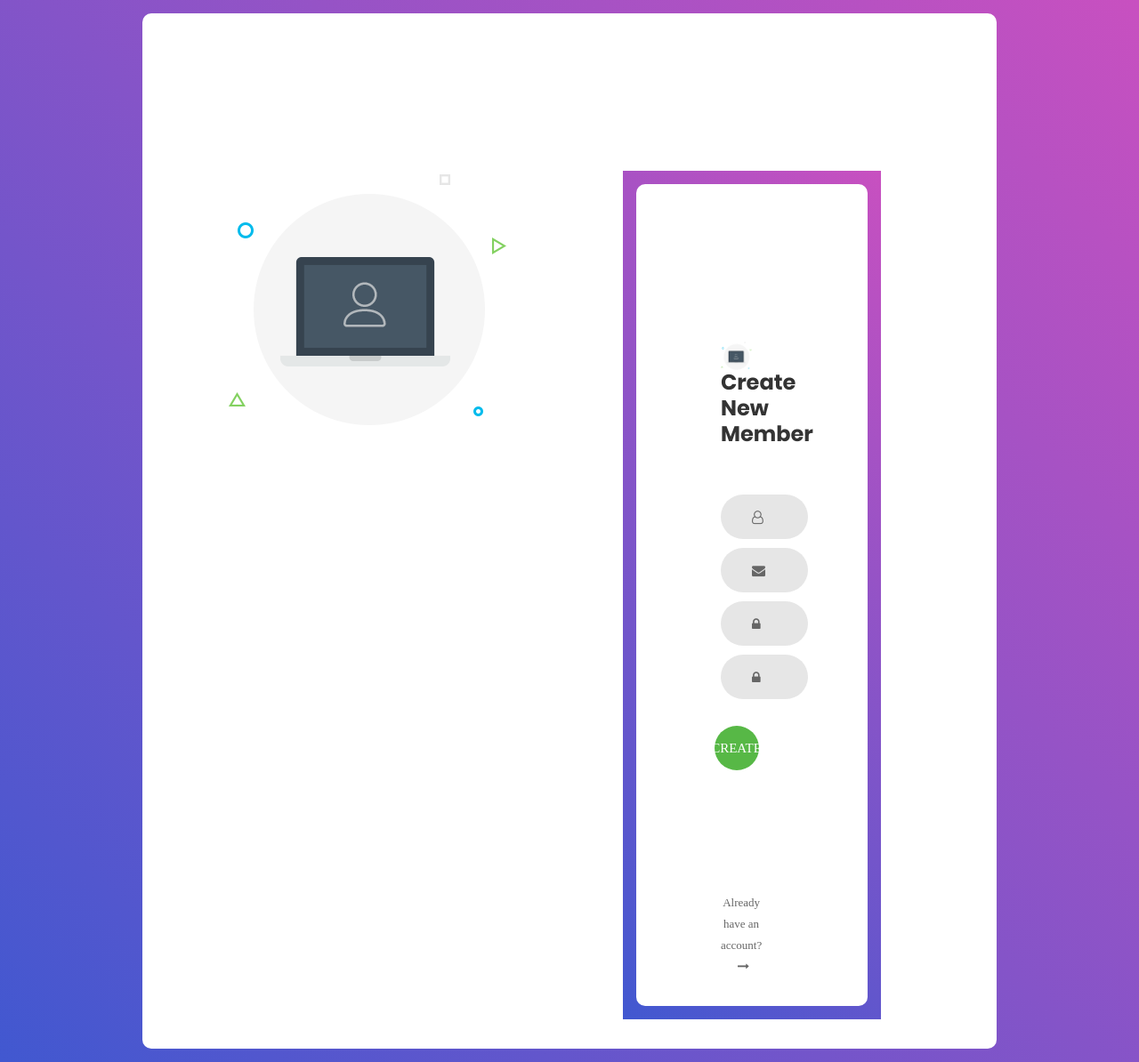
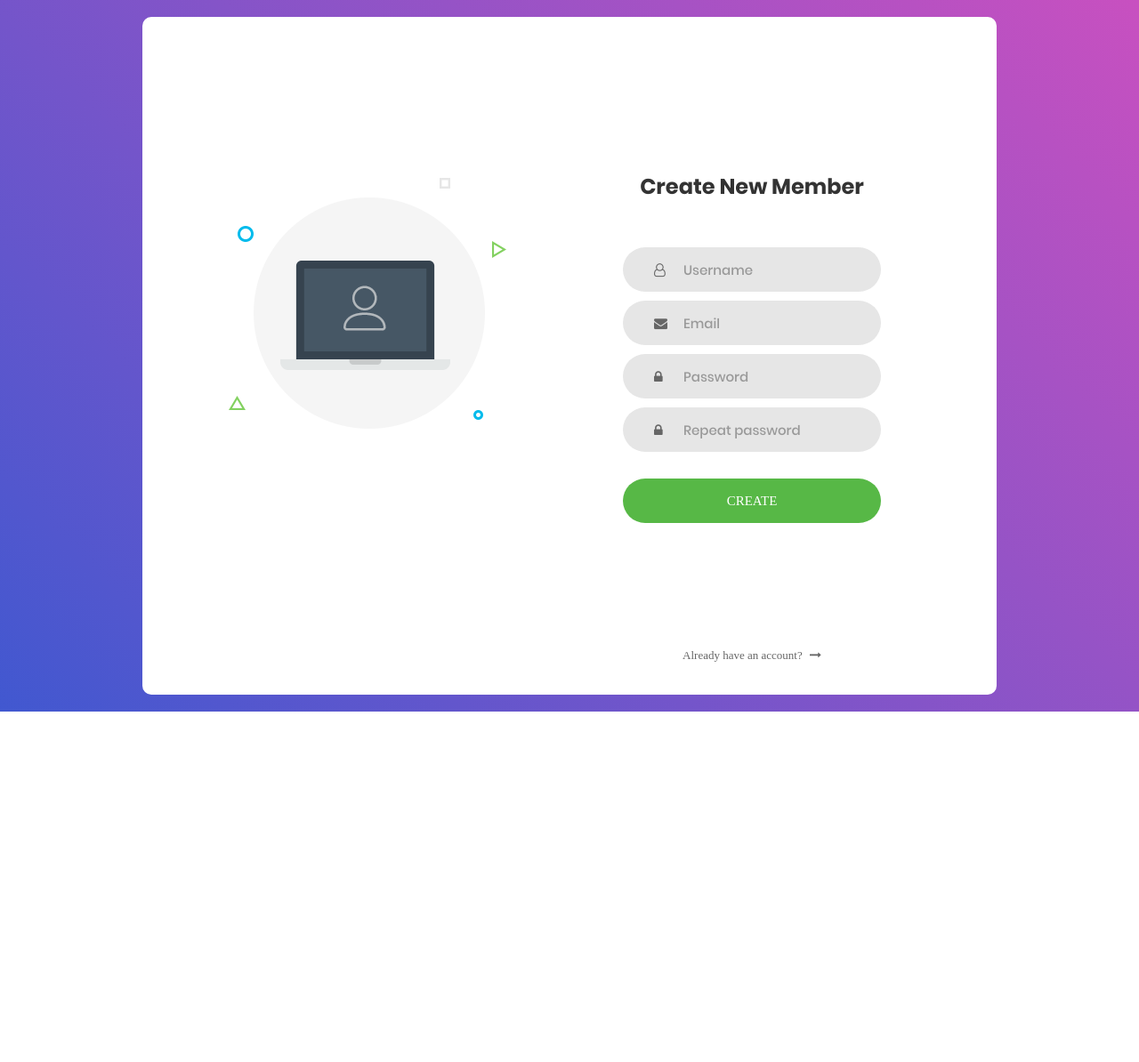
Before and after one commit to KirillAnB/PyWebStoreAnreevKB, a Django app: page /login/create/ in a window 1280 px wide. Shown: the whole page at 89% size. After the commit the page ends 800 px from the top, so only its background shows below. Run offline with Django 4.2, Linux system fonts and the light colour scheme; parts of the project's set-up code (start-up, migrations or seed data) failed here and were passed over; some libraries are stand-ins or nearby versions; some web fonts are replaced.

Commit message:
Исправлен create_account

```diff
--- a/login/templates/login/create_account.html
+++ b/login/templates/login/create_account.html
@@ -1,39 +1,6 @@
 {% extends 'login/base.html' %}
 {% load static %}
 {% block content %}
-<form action ="." method="post" class ="login100-form validate - form"..>
-<!DOCTYPE html>
-<html lang="en">
-<head>
-	<title>Login V1</title>
-	<meta charset="UTF-8">
-	<meta name="viewport" content="width=device-width, initial-scale=1">
-<!--===============================================================================================-->
-	<link rel="icon" type="image/png" href="{% static 'login/images/icons/favicon.ico'%}"/>
-<!--===============================================================================================-->
-	<link rel="stylesheet" type="text/css" href="{% static 'login/vendor/bootstrap/css/bootstrap.min.css'%}">
-<!--===============================================================================================-->
-	<link rel="stylesheet" type="text/css" href="{% static 'login/fonts/font-awesome-4.7.0/css/font-awesome.min.css'%}">
-<!--===============================================================================================-->
-	<link rel="stylesheet" type="text/css" href="{% static 'login/vendor/animate/animate.css'%}">
-<!--===============================================================================================-->
-	<link rel="stylesheet" type="text/css" href="{% static 'login/vendor/css-hamburgers/hamburgers.min.css'%}">
-<!--===============================================================================================-->
-	<link rel="stylesheet" type="text/css" href="{% static 'login/vendor/select2/select2.min.css'%}">
-<!--===============================================================================================-->
-	<link rel="stylesheet" type="text/css" href="{% static 'login/css/util.css'%}">
-	<link rel="stylesheet" type="text/css" href="{% static 'login/css/main.css'%}">
-<!--===============================================================================================-->
-</head>
-<body>
-
-	<div class="limiter">
-		<div class="container-login100">
-			<div class="wrap-login100">
-				<div class="login100-pic js-tilt" data-tilt>
-					<img src="{% static 'login/images/img-01.png'%}" alt="IMG">
-				</div>
-
 <form action="." method="post" class="login100-form validate-form">
 					{% csrf_token %}
 					<span class="login100-form-title">
@@ -56,7 +23,6 @@
                         <input class="input100" type="text" name="email" placeholder="Email">
                         <span class="focus-input100"></span>
                         <span class="symbol-input100">
-
                             <i class="fa fa-envelope" aria-hidden="true"></i>
                         </span>
                     </div>
@@ -102,29 +68,4 @@
 						</a>
 					</div>
 				</form>
-			</div>
-		</div>
-	</div>
 {% endblock %}
-
-
-
-<!--===============================================================================================-->
-	<script src="{% static 'login/vendor/jquery/jquery-3.2.1.min.js'%}"></script>
-<!--===============================================================================================-->
-	<script src="{% static 'login/vendor/bootstrap/js/popper.js'%}"></script>
-	<script src="{% static 'login/vendor/bootstrap/js/bootstrap.min.js'%}"></script>
-<!--===============================================================================================-->
-	<script src="{% static 'login/vendor/select2/select2.min.js'%}"></script>
-<!--===============================================================================================-->
-	<script src="{% static 'login/vendor/tilt/tilt.jquery.min.js'%}"></script>
-	<script >
-		$('.js-tilt').tilt({
-			scale: 1.1
-		})
-	</script>
-<!--===============================================================================================-->
-	<script src="{% static 'login/js/main.js'%}"></script>
-
-</body>
-</html>
```
Lines whose indentation alone changed are shown as unchanged.
